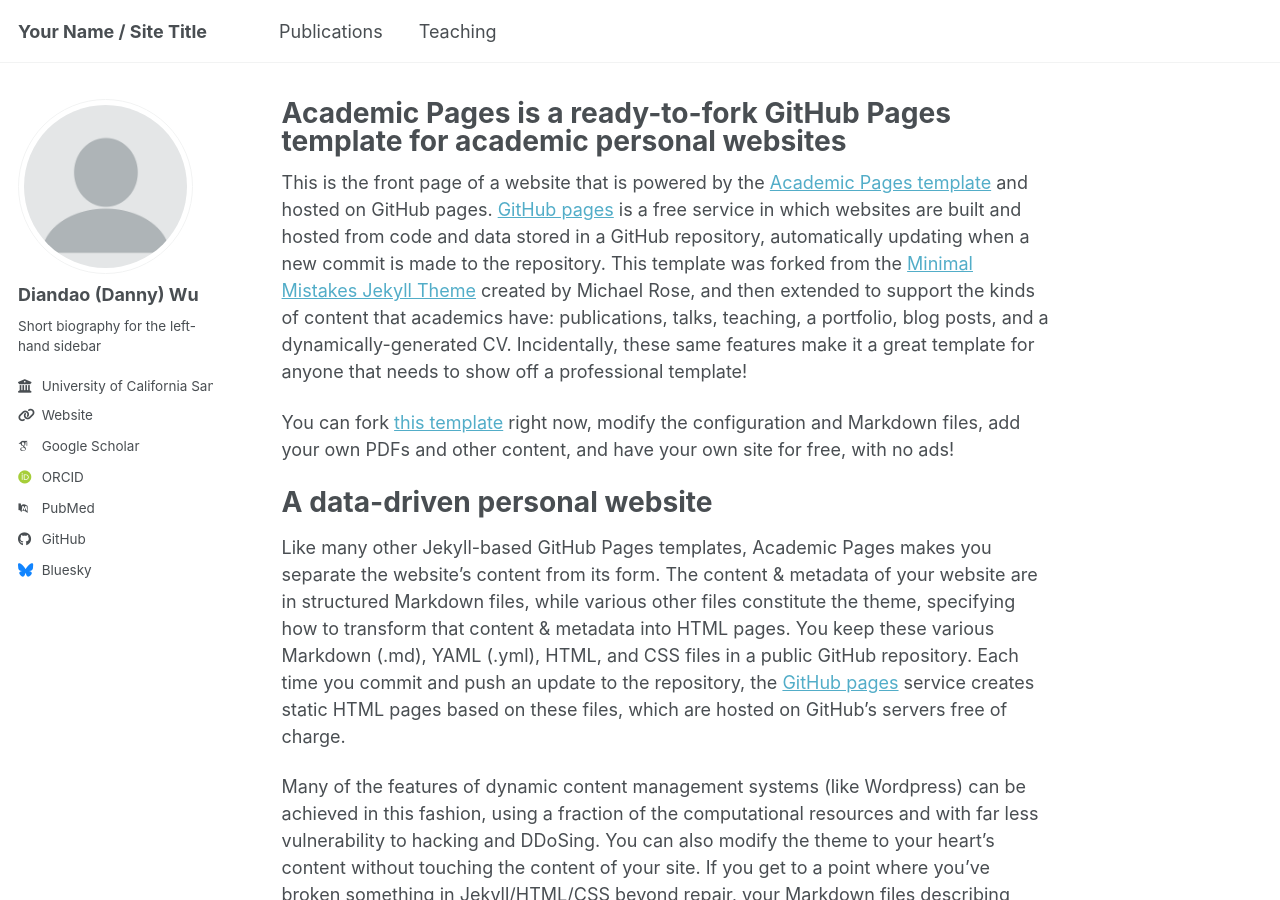
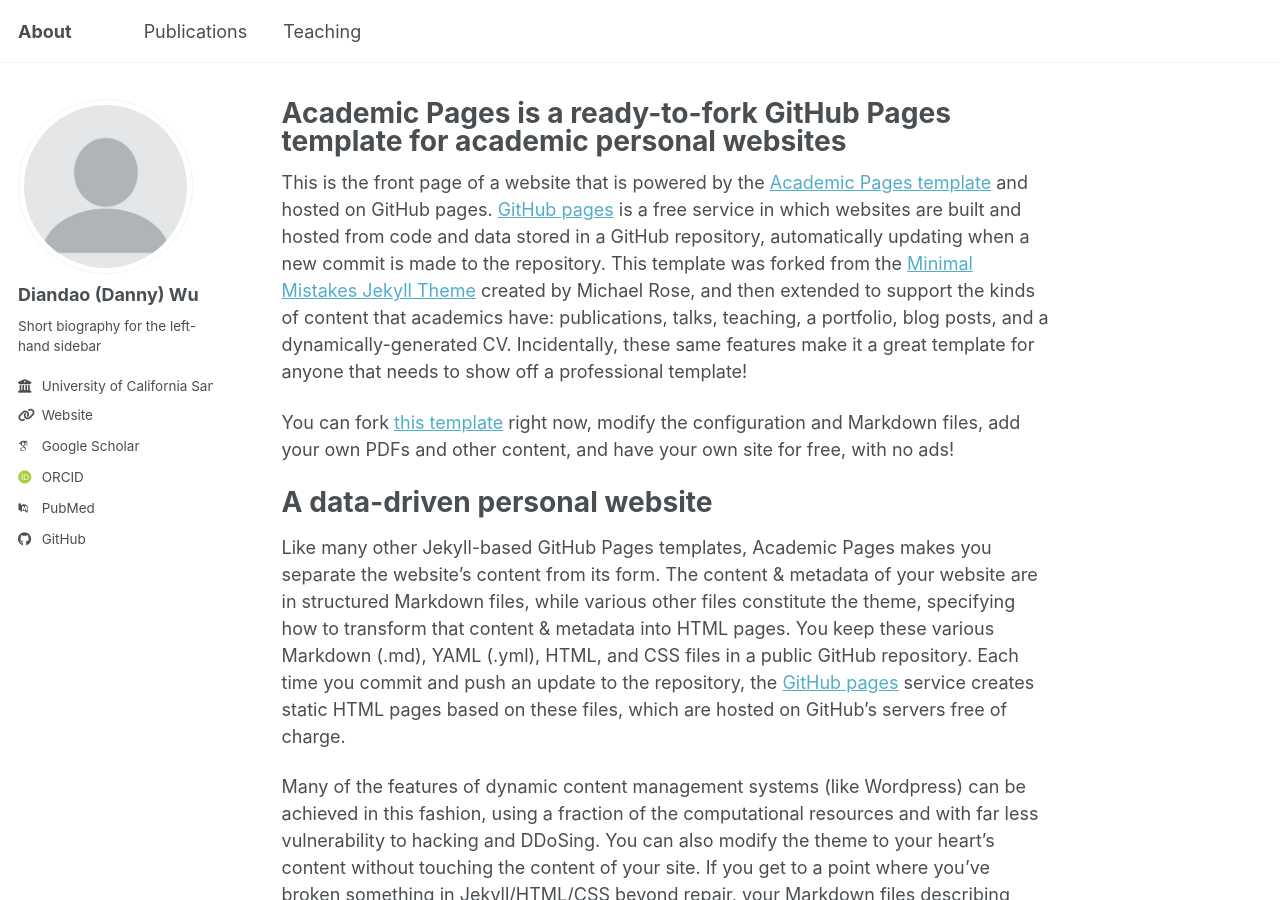
Before and after one commit to dzawu/dzawu.github.io, a Jekyll site: the page built from _pages/about.md, in a window 1280 px wide and 900 px high. Built offline with Jekyll 4.4.1, drawn with Linux system fonts in a browser that asks for light colours; some web fonts are replaced; a script bundle is joined from its source files by our own code; library files that are not in the unit come from our copies; part of the change alters nothing that is shown.

Commit message:
Update _config.yml

```diff
--- a/_config.yml
+++ b/_config.yml
@@ -9,7 +9,7 @@
 # Basic Site Settings
 locale                   : "en-US"
 site_theme               : "default" # Currently available options are "default", "air"
-title                    : "Your Name / Site Title"
+title                    : "About"
 title_separator          : "-"
 name                     : &name "Your Name"
 description              : &description "Your Name's academic portfolio"   # Update this with a general description of your site, this is the default if not overridden by a page
@@ -54,32 +54,7 @@ author:
   stackoverflow    : # User number or user number and name (i.e., use "1" or "1/jeff-atwood")
 
   # Social media
-  artstation       : # Username
-  bluesky          : "bsky.app" # Replace this with you Bluesky username
-  facebook         : # Username
-  flickr           : # Username
-  foursquare       : # Username
-  goodreads        : # Username
-  google_plus      : # Username
-  keybase          : # Username
-  instagram        : # Username
-  lastfm           : # Username
   linkedin         : # Username
-  mastodon         : # URL
-  medium           : # URL
-  pinterest        : # Username
-  soundcloud       : # Username
-  steam            : # Username
-  telegram         : # URL
-  tumblr           : # Username
-  twitter          : # Username for X / Twitter
-  vine             : # Username
-  weibo            : # Username
-  wikipedia        : # Username
-  xing             : # Username
-  youtube          : # Username
-  zhihu            : # Username
-
 # Publication Category - The following the list of publication categories and their headings
 publication_category:
   books:
```
